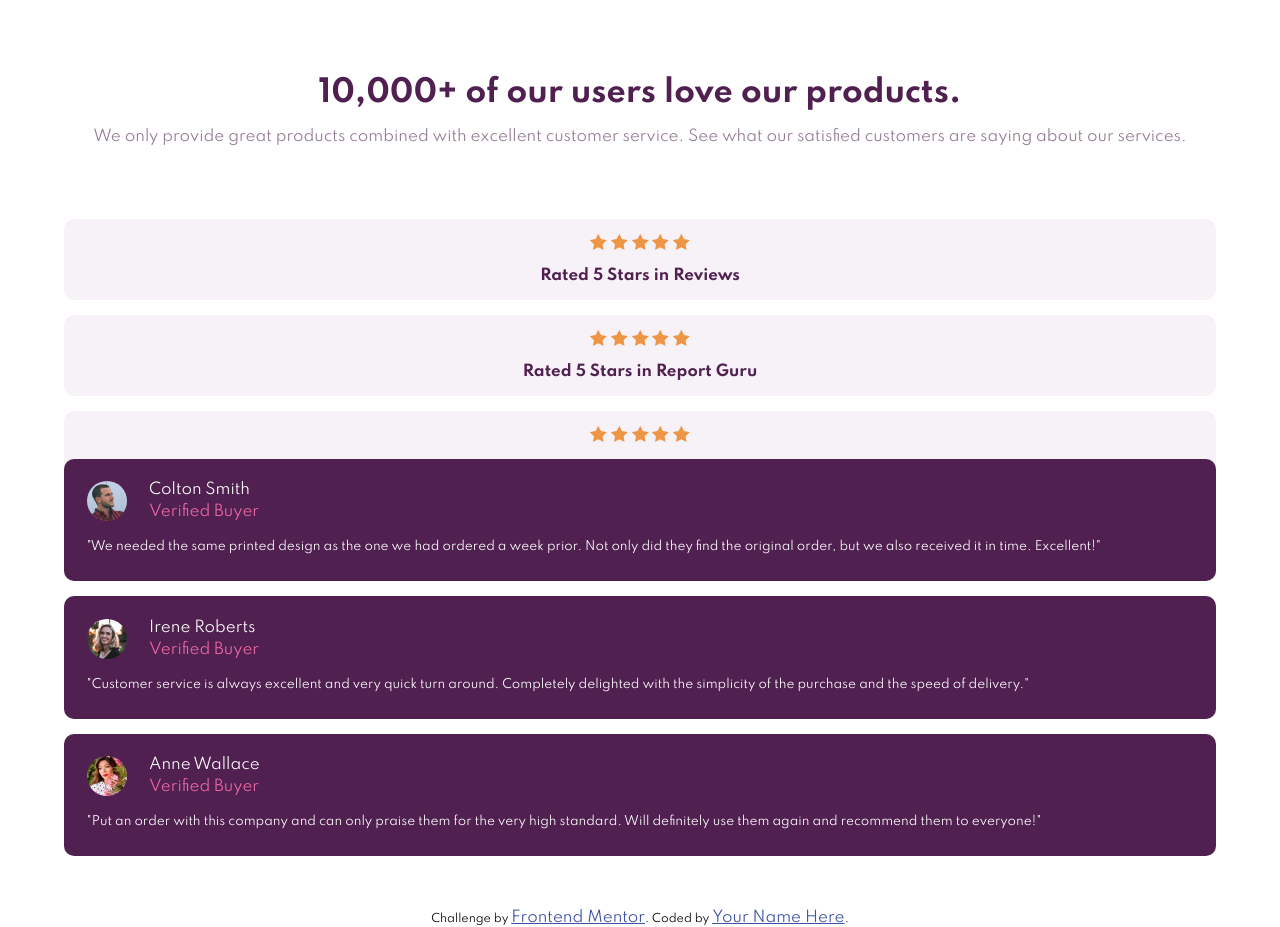
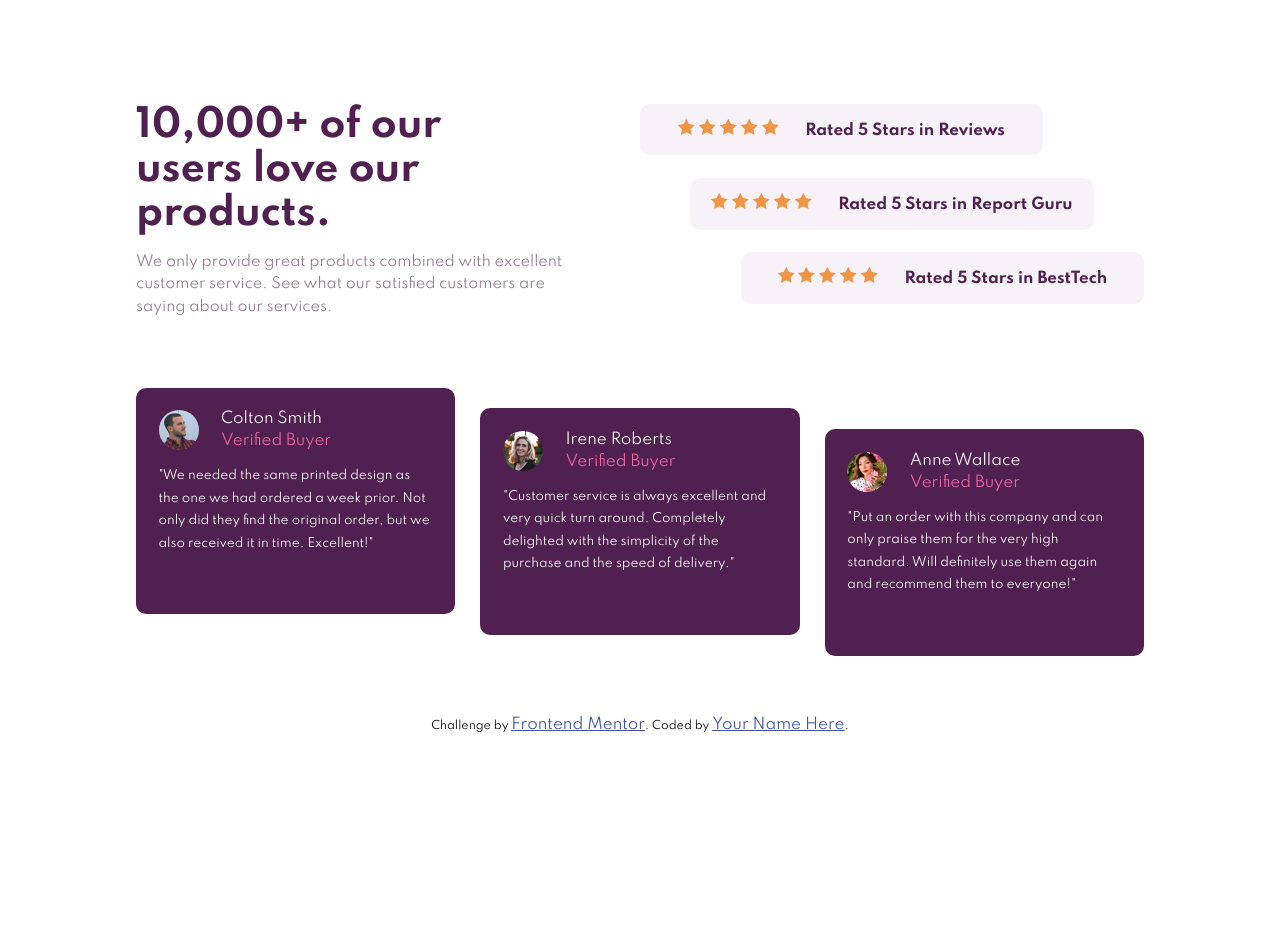
Before and after one commit to KevynSM/Social-proof-section, a plain HTML site: page index.html in a window 1280 px wide. After the commit the page ends 800 px from the top, so only its background shows below. Drawn offline with Linux system fonts and the light colour scheme.

Commit message:
Responsive style done

```diff
--- a/index.html
+++ b/index.html
@@ -39,27 +39,33 @@
 
       <div class="rateds">
         <div class="rated rated-a">
+          <div class="rated-stars">
             <img src="images/icon-star.svg" alt="">
             <img src="images/icon-star.svg" alt="">
             <img src="images/icon-star.svg" alt="">
             <img src="images/icon-star.svg" alt="">
             <img src="images/icon-star.svg" alt="">
+          </div>
           <h2>Rated 5 Stars in Reviews</h2>
         </div>
         <div class="rated rated-b">
+          <div class="rated-stars">
             <img src="images/icon-star.svg" alt="">
             <img src="images/icon-star.svg" alt="">
             <img src="images/icon-star.svg" alt="">
             <img src="images/icon-star.svg" alt="">
             <img src="images/icon-star.svg" alt="">
+          </div>
           <h2>Rated 5 Stars in Report Guru</h2>
         </div>
         <div class="rated rated-c">
+          <div class="rated-stars">
             <img src="images/icon-star.svg" alt="">
             <img src="images/icon-star.svg" alt="">
             <img src="images/icon-star.svg" alt="">
             <img src="images/icon-star.svg" alt="">
             <img src="images/icon-star.svg" alt="">
+          </div>
           <h2>Rated 5 Stars in BestTech</h2>
         </div>
 
--- a/style.css
+++ b/style.css
@@ -123,3 +123,123 @@ body {
     margin-top: 1rem;
     line-height: 1.5rem;
 }
+
+
+@media (min-width: 600px) and (max-width: 768px) {
+    .cards {
+        align-self: end;
+    }
+}
+
+@media (min-width: 769px) {
+    body {
+        height: 100vh;
+        justify-content: center;
+    }
+
+    .container {
+        display: grid;
+        grid-template-columns: 1fr 1fr 1fr 1fr 1fr 1fr;
+        grid-template-rows: 40% 6% 47%;
+        /* grid-template-rows: 50% 50%; */
+        grid-template-areas:
+            "header header header rated rated  rated"
+            ". . . . . ."
+            "cards cards cards cards cards cards"
+        ;
+        width: 98%;
+        max-width: 1008px;
+        height: 100%;
+        max-height: 650px;
+    }
+
+    .header {
+        text-align: left;
+        /* padding-right: 3rem; */
+        margin-top: 2.5rem;
+    }
+
+    .header h1 {
+        font-size: 2.5rem;
+        padding-right: 8rem;
+    }
+
+    .header p {
+        padding-right: 4rem;
+        font-size: 0.95rem;
+    }
+
+    .rateds {
+        display: grid;
+        grid-template-columns: 100%;
+        grid-template-rows: 1fr 1fr 1fr;
+        grid-template-areas:
+            "retad-a"
+            "retad-b"
+            "retad-c"
+        ;
+    }
+
+    .rated {
+        margin-bottom: 0;
+        width: 80%;
+        height: 70%;
+    }
+
+    .rated-stars {
+        display: inline;
+        margin-right: 1.5rem;
+    }
+
+    .rated h2 {
+        display: inline;
+    }
+
+    .rated-a {
+        grid-area: retad-a;
+        justify-self: start;
+    }
+
+    .rated-b {
+        justify-self: center;
+        grid-area: retad-b;
+    }
+
+    .rated-c {
+        grid-area: retad-c;
+        justify-self: end;
+    }
+
+    .cards {
+        grid-area: cards;
+        display: grid;
+        grid-template-columns: 1fr 1fr 1fr 1fr 1fr 1fr;
+        grid-template-rows: 100%;
+        grid-template-areas:
+            "card-a card-a card-b card-b card-c card-c"
+        ;
+
+    }
+
+    .card {
+        width: 95%;
+        height: 80%;
+    }
+
+    .card-a {
+        grid-area: card-a;
+        align-self: start;
+    }
+
+    .card-b {
+        grid-area: card-b;
+        align-self: center;
+        justify-self: center;
+    }
+
+    .card-c {
+        grid-area: card-c;
+        align-self: end;
+        justify-self: end;
+    }
+}
```
Lines whose indentation alone changed are shown as unchanged.
